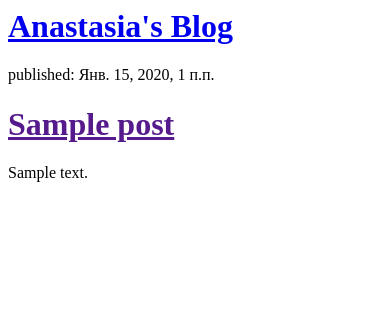
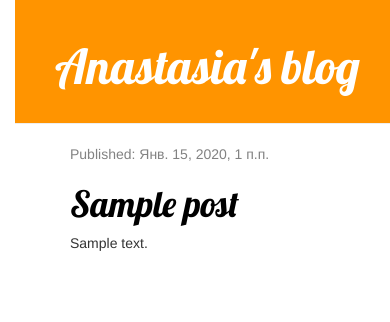
Before and after one commit to anastasiakhorova/my-blog, a Django app: page / in a window 390 px wide. Shown: the top 322 px of the page. Run offline with Django 3.2, Linux system fonts and the light colour scheme; tables that the repository leaves empty hold one stand-in row (values such as "Sample post"); some libraries are stand-ins or nearby versions.

Commit message:
Added view and template for detailed blog post as well as Css for site

```diff
--- /dev/null
+++ b/blog/static/css/blog.css
@@ -0,0 +1,55 @@
+h1 a {
+	color: #FCA205;
+	font-family: 'Lobster';
+}
+
+body {
+    padding-left: 15px;
+}
+
+.page-header {
+    background-color: #ff9400;
+    margin-top: 0;
+    padding: 20px 20px 20px 40px;
+}
+
+.page-header h1, .page-header h1 a, .page-header h1 a:visited, .page-header h1 a:active {
+    color: #ffffff;
+    font-size: 36pt;
+    text-decoration: none;
+}
+
+.content {
+    margin-left: 40px;
+}
+
+h1, h2, h3, h4 {
+    font-family: 'Lobster', cursive;
+}
+
+.date {
+    color: #828282;
+}
+
+.save {
+    float: right;
+}
+
+.post-form textarea, .post-form input {
+    width: 100%;
+}
+
+.top-menu, .top-menu:hover, .top-menu:visited {
+    color: #ffffff;
+    float: right;
+    font-size: 26pt;
+    margin-right: 20px;
+}
+
+.post {
+    margin-bottom: 70px;
+}
+
+.post h1 a, .post h1 a:visited {
+    color: #000000;
+}
--- /dev/null
+++ b/blog/templates/blog/base.html
@@ -0,0 +1,23 @@
+{% load static %}
+<html>
+    <head>
+        <title>Django Girls blog</title>
+        <link rel="stylesheet" href="//maxcdn.bootstrapcdn.com/bootstrap/3.2.0/css/bootstrap.min.css">
+        <link rel="stylesheet" href="//maxcdn.bootstrapcdn.com/bootstrap/3.2.0/css/bootstrap-theme.min.css">
+        <link href='//fonts.googleapis.com/css?family=Lobster&subset=latin,latin-ext' rel='stylesheet' type='text/css'>
+        <link rel="stylesheet" href="{% static 'css/blog.css' %}">
+    </head>
+    <body>
+    	<div class = 'page-header'>
+    		<h1><a href ='/'>Anastasia's blog</a></h1>
+    	</div>
+    	<div class = 'content container'>
+    		<div class = 'row'>
+    			<div class='col-md-8'>
+    				{% block content %}
+    				{% endblock %}
+    			</div>
+    		</div>
+    	</div>
+    </body>
+</html>
--- a/blog/templates/blog/post_list.html
+++ b/blog/templates/blog/post_list.html
@@ -1,19 +1,13 @@
-<html>
-    <head>
-        <title>Anastasia's blog</title>
-    </head>
-    <body>
-        <div>
-            <h1><a href="/">Anastasia's Blog</a></h1>
-        </div>
-        <div>
-        	{% for post in posts %}
-        		<div>
-        			<p>published: {{post.published_date}}</p>
-        			<h1><a href=''>{{post.title}}</a></h1>
-        			<p>{{post.text|linebreaksbr}}</p>
-        		</div>
-        	{% endfor %}
-        </div>
-    </body>
-</html>
+{% extends 'blog/base.html' %}
+
+{% block content %}
+	{% for post in posts %}
+    	<div class = 'post'>
+        	<div class = 'date'>
+				<p>Published: {{post.published_date}}</p>
+			</div>
+    		<h1><a href="{%url 'post_detail' pk=post.pk %}">{{post.title}}</a></h1>
+        	<p>{{post.text|linebreaksbr}}</p>
+    	</div>
+	{% endfor %}
+{% endblock %}
--- a/blog/urls.py
+++ b/blog/urls.py
@@ -1,4 +1,7 @@
 from django.urls import path
 from . import views
 
-urlpatterns = [path('', views.post_list, name = 'post_list')]
+urlpatterns = [
+	path('', views.post_list, name = 'post_list'),
+	path('post/<int:pk>/', views.post_detail, name = 'post_detail')
+]
--- a/blog/views.py
+++ b/blog/views.py
@@ -1,4 +1,4 @@
-from django.shortcuts import render
+from django.shortcuts import render, get_object_or_404
 from .models import Post
 from django.utils import timezone
 # Create your views here.
@@ -6,3 +6,7 @@ from django.utils import timezone
 def post_list (request):
 	posts = Post.objects.filter(published_date__lte = timezone.now()).order_by('published_date')
 	return render(request, 'blog/post_list.html', {'posts': posts})
+
+def post_detail(request, pk):
+	post = get_object_or_404(Post, pk=pk)
+	return render(request, 'blog/post_detail.html', {'post':post})
```
Also changed, not shown: blog/templates/blog/post_detail.html (added, +13 -0 lines).
